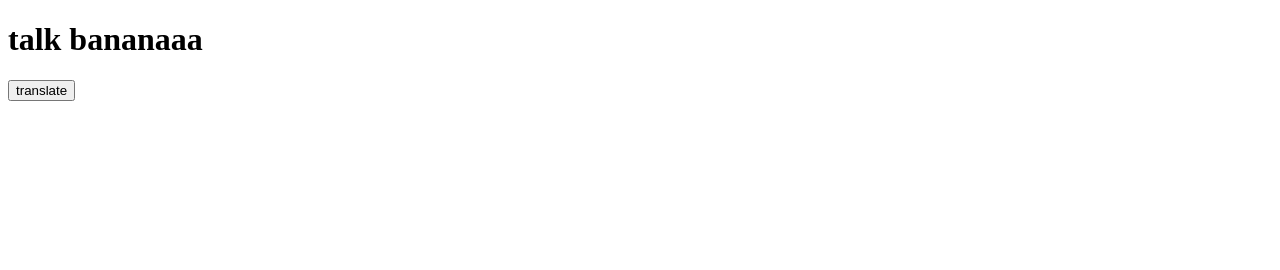
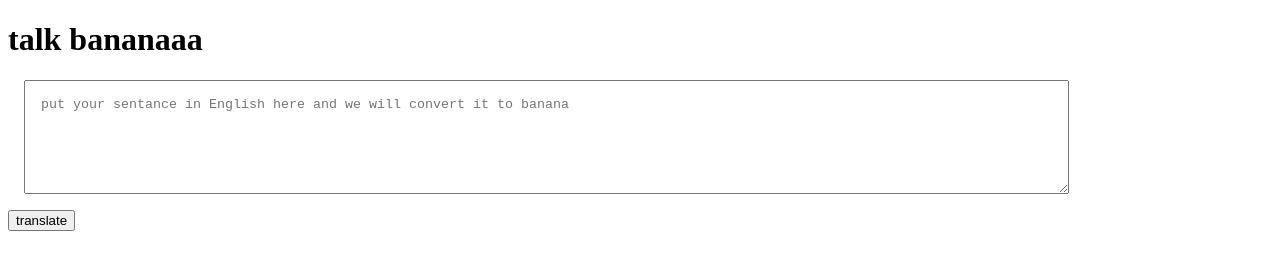
Before and after one commit to Shyampatidar17/banana-speak-neogcamp, a plain HTML site: page index.html in a window 1280 px wide. Drawn offline with Linux system fonts and the light colour scheme.

Commit message:
taking-input and console

```diff
--- a/app.js
+++ b/app.js
@@ -10,9 +10,13 @@
 // alert(welcomeMessage);
 
 var btnTranslate = document.querySelector("#btn-translate");
+var txtInput = document.querySelector("#txt-input");
 
-btnTranslate.addEventListener("click", function clickEventHandler() {
-    console.log("clicked!")
-})
+console.log(txtInput)
 
-console.log(btnTranslate);
+function clicHandler() {
+    console.log("clicked!");
+    console.log("input" , txtInput.value);
+};
+
+btnTranslate.addEventListener("click", clicHandler)
--- a/index.html
+++ b/index.html
@@ -1,21 +1,29 @@
 <!DOCTYPE html>
 <html lang="en">
+
 <head>
     <meta charset="UTF-8">
     <meta http-equiv="X-UA-Compatible" content="IE=edge">
     <meta name="viewport" content="width=device-width, initial-scale=1.0">
     <title>banana speak</title>
+    <style>
+        textarea {
+            width: 80%;
+            height: 10vh;
+            display: block;
+            margin: 1rem;
+            padding: 1rem;
+        }
+    </style>
+</head>
 
-
-</head>
 <body>
 
-<h1> talk bananaaa</h1>
+    <h1> talk bananaaa</h1>
+    <textarea id="txt-input"
+        placeholder="put your sentance in English here and we will convert it to banana"></textarea>
+    <button id="btn-translate">translate</button>
+    <script src="app.js" type="text/javascript"></script>
+</body>
 
-<button id="btn-translate">translate</button>
-
-
-
-<script src="app.js" type="text/javascript"></script>
-</body>
 </html>
```
